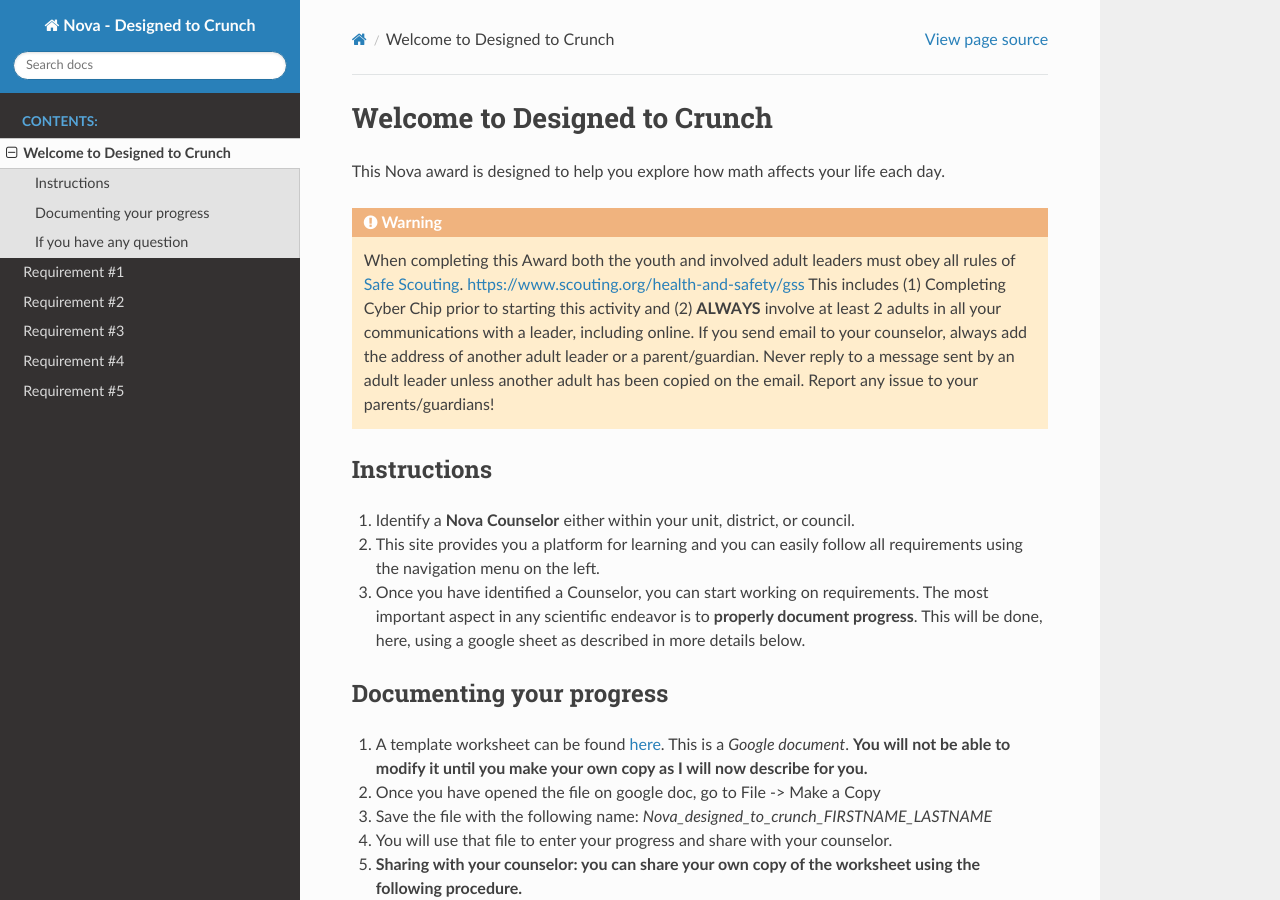
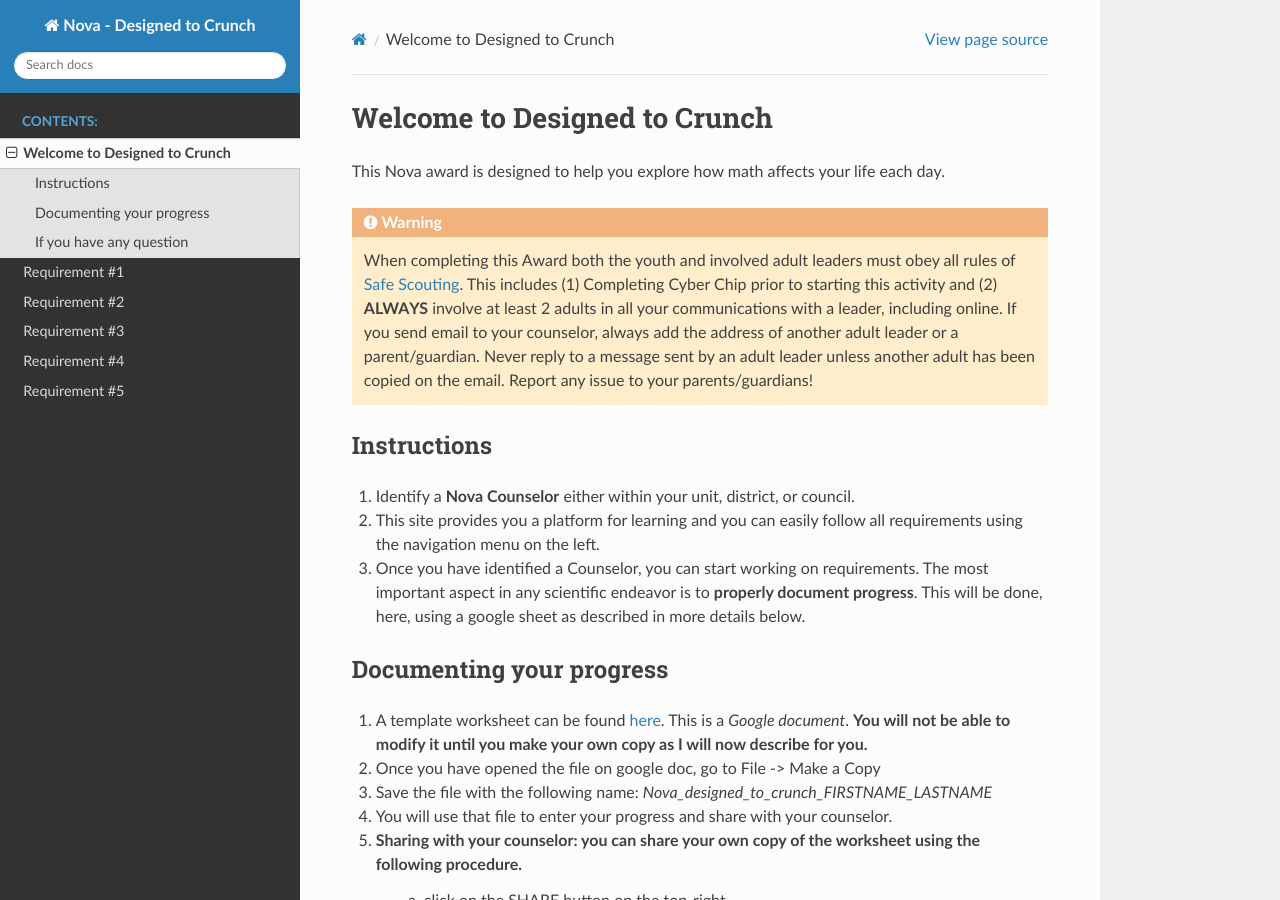
Before and after one commit to meuniv/NovaDTC, a Sphinx documentation site: the page built from source/introduction.rst, in a window 1280 px wide and 900 px high. Built offline with Sphinx 7.4.7 and the Read the Docs theme 2.0.0, drawn with Linux system fonts in a browser that asks for light colours; some of the changed lines change nothing that is shown.

Commit message:
Update introduction.rst

```diff
--- a/source/introduction.rst
+++ b/source/introduction.rst
@@ -5,7 +5,7 @@ Welcome to Designed to Crunch
 
 This Nova award is designed to help you explore how math affects your life each day.
 
-.. warning:: When completing this Award both the youth and involved adult leaders must obey all rules of `Safe Scouting <https://www.scouting.org/health-and-safety/gss/>`_. https://www.scouting.org/health-and-safety/gss This includes (1) Completing Cyber Chip prior to starting this activity and (2) **ALWAYS** involve at least 2 adults in all your communications with a leader, including online. If you send email to your counselor, always add the address of another adult leader or a parent/guardian. Never reply to a message sent by an adult leader unless another adult has been copied on the email. Report any issue to your parents/guardians!
+.. warning:: When completing this Award both the youth and involved adult leaders must obey all rules of `Safe Scouting <https://www.scouting.org/health-and-safety/gss/>`_. This includes (1) Completing Cyber Chip prior to starting this activity and (2) **ALWAYS** involve at least 2 adults in all your communications with a leader, including online. If you send email to your counselor, always add the address of another adult leader or a parent/guardian. Never reply to a message sent by an adult leader unless another adult has been copied on the email. Report any issue to your parents/guardians!
 
 Instructions
 ------------
```
